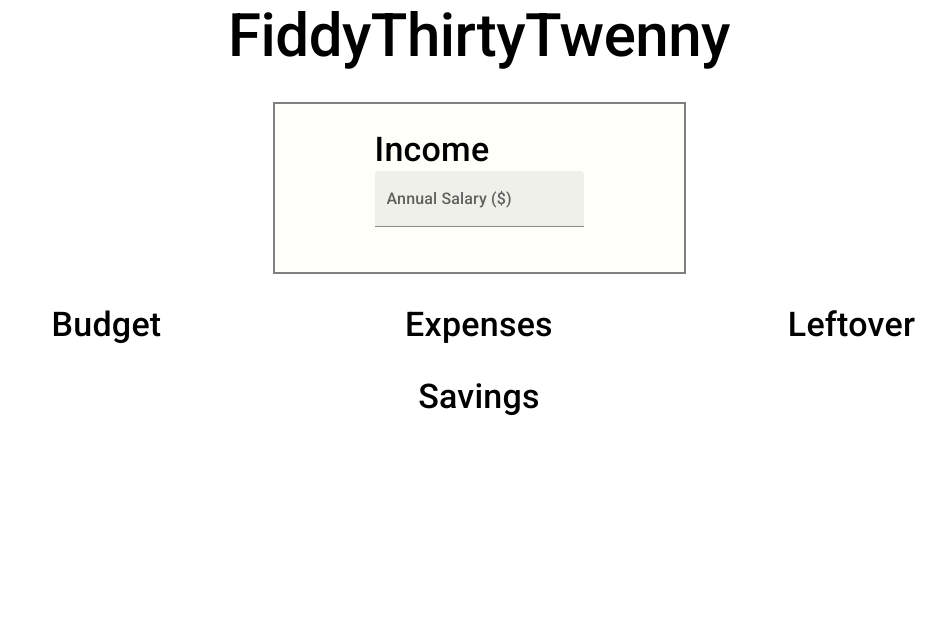
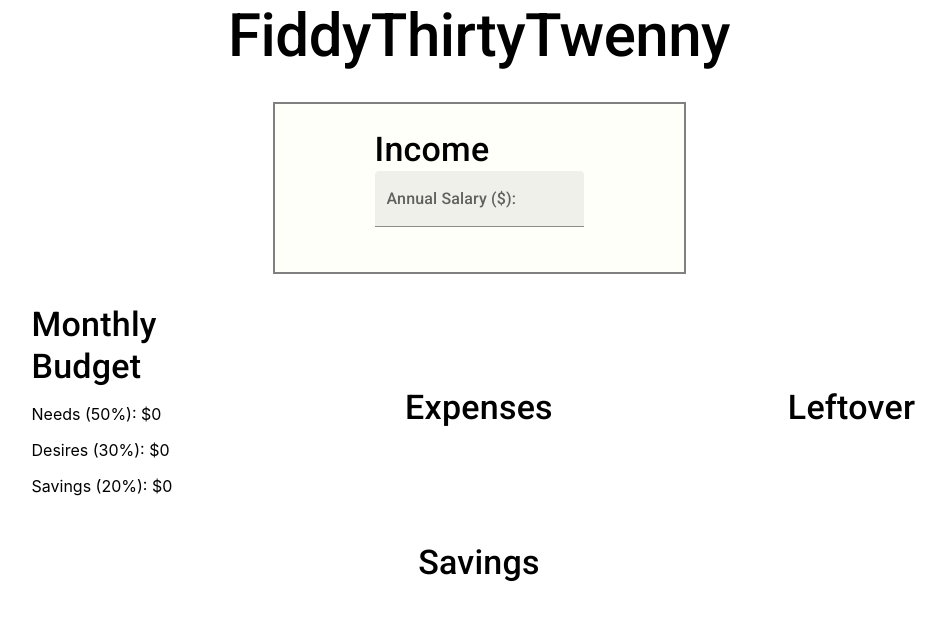
Before and after one commit to jvelarde94/budget-react-app, a React (Create React App) app: page / in a window 1280 px wide. Shown: the top 620 px of the page, without its empty margins (161-1107 px from the left). Built offline with nearby package versions, Linux system fonts and the light colour scheme.

Commit message:
Update budget

```diff
--- a/src/App.js
+++ b/src/App.js
@@ -1,4 +1,4 @@
-import React from "react";
+import { React, useState } from "react";
 import "@fontsource/roboto/500.css";
 import Header from "./components/Header";
 import Budget from "./components/Budget";
@@ -9,11 +9,55 @@ import Savings from "./components/Savings";
 import Networth from "./components/Networth";
 
 function App() {
+  const [monthlyBudget, setMonthlyBudget] = useState(
+    {
+      needs: 0,
+      wants: 0,
+      savings: 0,
+    },
+  );
+
+  // Validate input for salary, then calculate budget based on input
+  const validateIncome = (e) => {
+    const value = e.target.value;
+    const pattern = /^\d+$/;
+    const result = pattern.test(value);
+
+    // Check if input matches regex (numbers only)
+    if (!(value.length === 0) && result === true) {
+      // Perform calculations using provided number and set budget variables with fixed decimal to two places
+      let needs = ((value * 0.5) / 12).toFixed(2);
+      let wants = ((value * 0.3) / 12).toFixed(2);
+      let savings = ((value * 0.2) / 12).toFixed(2);
+
+      // Set budget with conversion to string to add in comma
+      setMonthlyBudget(
+        {
+          needs: needs.toString().replace(/\B(?=(\d{3})+(?!\d))/g, ","),
+          wants: wants.toString().replace(/\B(?=(\d{3})+(?!\d))/g, ","),
+          savings: savings.toString().replace(/\B(?=(\d{3})+(?!\d))/g, ","),
+        },
+      );
+
+    } else {
+      // If nothing is in field, set budget to 0
+      setMonthlyBudget(
+        {
+          needs: 0,
+          wants: 0,
+          savings: 0,
+        },
+      );
+
+      // TODO: Print error message above or beneath input field
+    }
+  };
+
   return (
     <div className="container">
       <Header />
-      <Income />
-      <Budget />
+      <Income onChange={validateIncome} />
+      <Budget income={monthlyBudget} />
       <Expenses />
       <Leftover />
       <Savings />
--- a/src/components/Budget.js
+++ b/src/components/Budget.js
@@ -1,10 +1,28 @@
 import React from "react";
 import { Typography } from "@mui/material";
 
-const Budget = () => {
+const Budget = ({income}) => {
+
   return (
     <div className="budget">
-      <Typography variant="h4">Budget</Typography>
+      <Typography variant="h4">Monthly Budget</Typography>
+      <div className="budget-box">
+        <p>
+          <span className={`key needs`}>Needs </span>
+          <span className="info">(50%): </span>
+          <span className="result">${income.needs}</span>
+        </p>
+        <p>
+          <span className={`key wants`}> Desires </span>
+          <span className="info">(30%): </span>
+          <span className="result">${income.wants}</span>
+        </p>
+        <p>
+          <span className={`key savings`}>Savings </span>
+          <span className="info">(20%): </span>
+          <span className="result">${income.savings}</span>
+        </p>
+      </div>
     </div>
   );
 };
--- a/src/components/Income.js
+++ b/src/components/Income.js
@@ -23,7 +23,7 @@ const Income = () => {
         <TextField
           id="annual-salary"
           className="salary-input"
-          label="Annual Salary ($)"
+          label="Annual Salary ($):"
           variant="filled"
           inputProps={inputProps}
           onChange={validateIncome}
```
